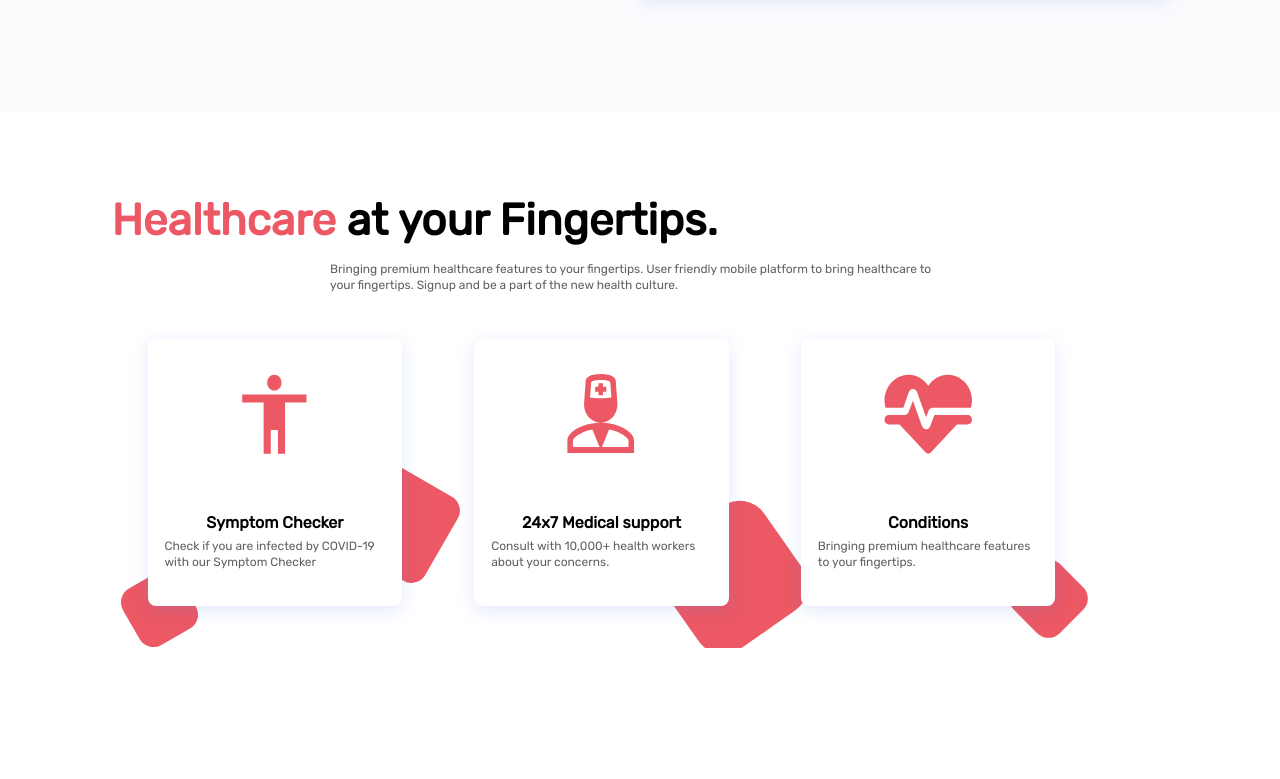
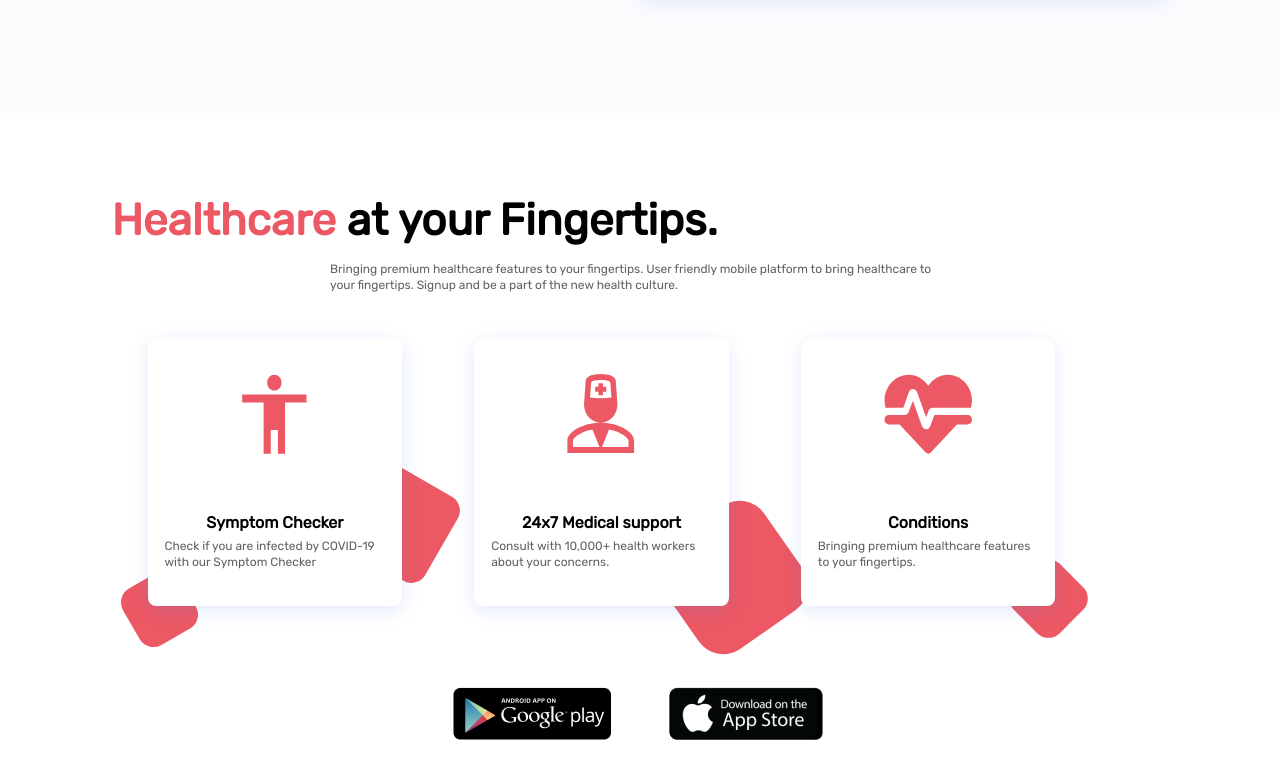
Before and after one commit to Vitalina-Oleksiienko/Corona, a plain HTML site: page index.html in a window 1280 px wide. Shown: the part 1971-2750 px from the top of the page. Before the commit the page ends 2619 px from the top, so only its background shows below. Drawn offline with Linux system fonts and the light colour scheme.

Commit message:
add footer

```diff
--- a/css/style.css
+++ b/css/style.css
@@ -771,3 +771,23 @@ body {
     border-radius: 16px;
     transform: rotate(45deg);
 }
+
+
+
+/* footer */
+.footer {
+    padding: 45px 0px;
+}
+
+.footer__container {
+
+}
+
+.footer__items {
+    display: flex;
+    justify-content: center;
+    align-items: center;
+    gap: 50px;
+}
+
+.footer__item {}
--- a/index.html
+++ b/index.html
@@ -161,7 +161,12 @@
             <div class="footer__container">
                 <div class="footer__items">
                     <a href="" class="footer__item">
-                        <img src="" alt=""></a></div>
+                        <img src="./img/main/google-play.png" alt="Google play">
+                    </a>
+                    <a href="" class="footer__item">
+                        <img src="./img/main/app-store.png" alt="App store">
+                    </a>
+                </div>
             </div>
         </footer>
 
```
